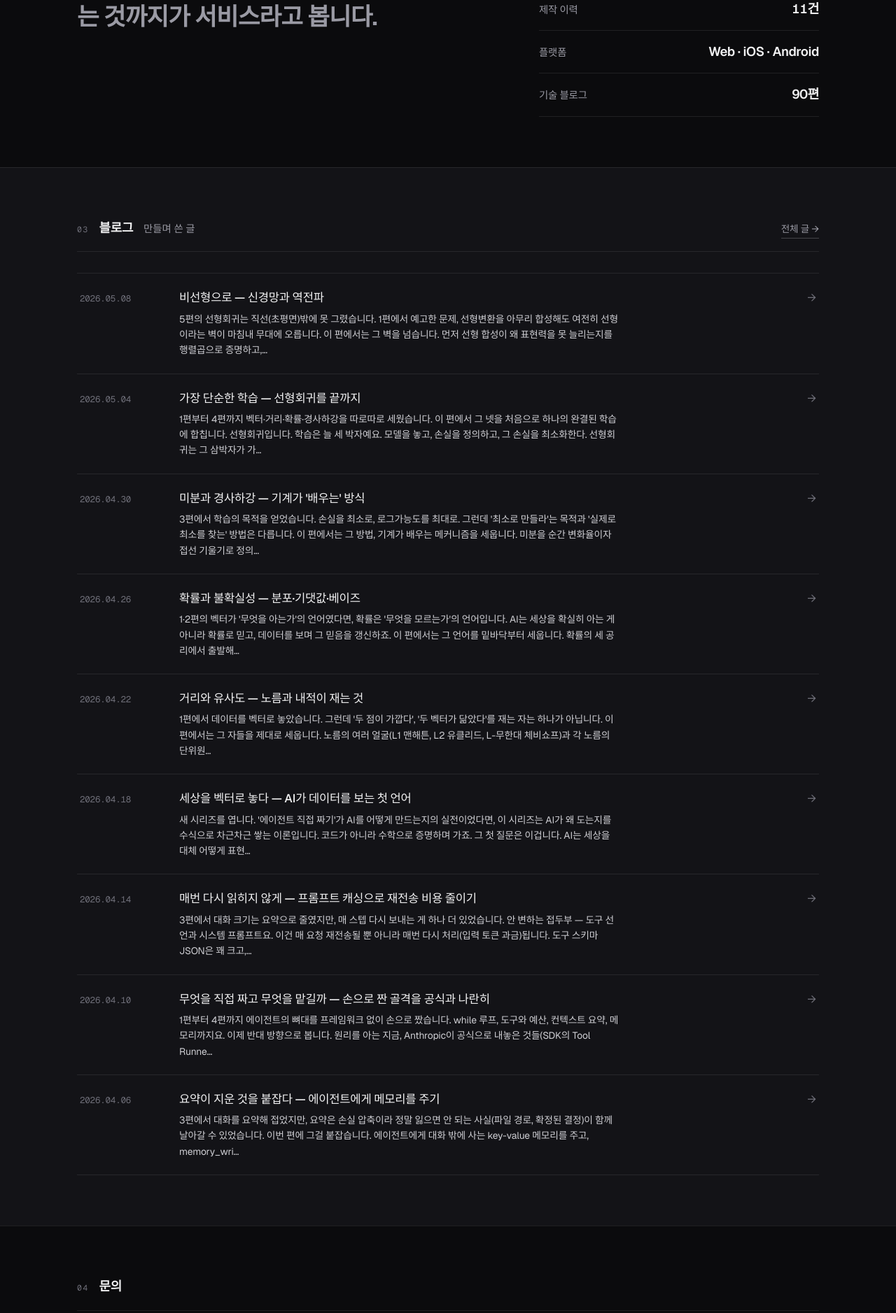
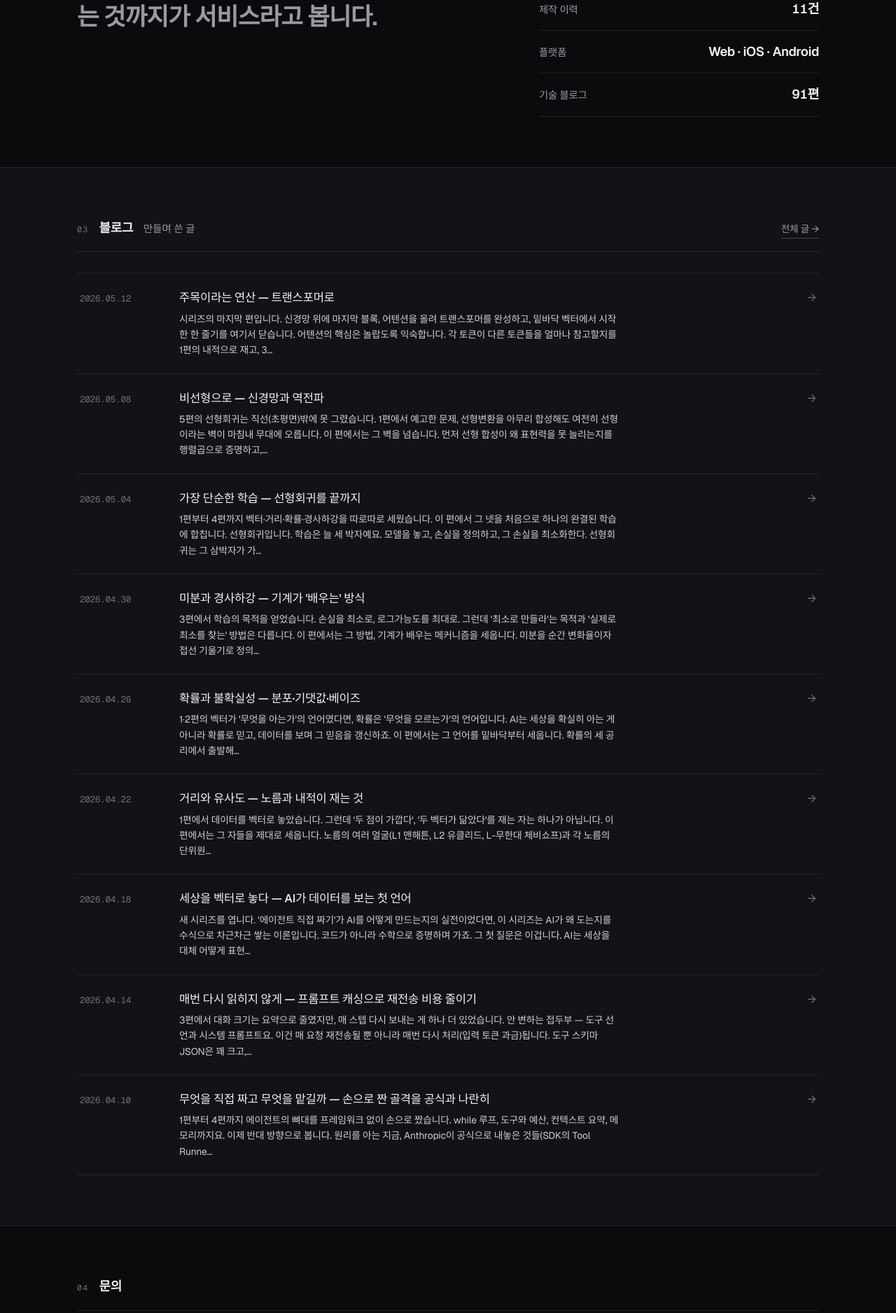
Before and after one commit to kahnco/kahnco_page, a React (Vite) app: page / in a window 1280 px wide. Shown: the part 1804-3681 px from the top of the page at 70% size. Built offline with nearby package versions, Linux system fonts and the light colour scheme.

Commit message:
feat(blog): AI 수학 시리즈 7편 — 트랜스포머 (완결)

```diff
--- a/src/data/posts.ts
+++ b/src/data/posts.ts
@@ -9,6 +9,12 @@ export interface PostMeta {
 }
 
 export const LATEST_POSTS: PostMeta[] = [
+  {
+    "slug": "ai-math-transformer",
+    "date": "2026.05.12",
+    "title": "주목이라는 연산 — 트랜스포머로",
+    "excerpt": "시리즈의 마지막 편입니다. 신경망 위에 마지막 블록, 어텐션을 올려 트랜스포머를 완성하고, 밑바닥 벡터에서 시작한 한 줄기를 여기서 닫습니다. 어텐션의 핵심은 놀랍도록 익숙합니다. 각 토큰이 다른 토큰들을 얼마나 참고할지를 1편의 내적으로 재고, 3…"
+  },
   {
     "slug": "ai-math-neural-networks",
     "date": "2026.05.08",
@@ -56,14 +62,8 @@ export const LATEST_POSTS: PostMeta[] = [
     "date": "2026.04.10",
     "title": "무엇을 직접 짜고 무엇을 맡길까 — 손으로 짠 골격을 공식과 나란히",
     "excerpt": "1편부터 4편까지 에이전트의 뼈대를 프레임워크 없이 손으로 짰습니다. while 루프, 도구와 예산, 컨텍스트 요약, 메모리까지요. 이제 반대 방향으로 봅니다. 원리를 아는 지금, Anthropic이 공식으로 내놓은 것들(SDK의 Tool Runne…"
-  },
-  {
-    "slug": "agent-from-scratch-memory",
-    "date": "2026.04.06",
-    "title": "요약이 지운 것을 붙잡다 — 에이전트에게 메모리를 주기",
-    "excerpt": "3편에서 대화를 요약해 접었지만, 요약은 손실 압축이라 정말 잃으면 안 되는 사실(파일 경로, 확정된 결정)이 함께 날아갈 수 있었습니다. 이번 편에 그걸 붙잡습니다. 에이전트에게 대화 밖에 사는 key-value 메모리를 주고, memory_wri…"
   }
 ];
 
 // 홈 figure("기술 블로그 N편")와 동기화되는 총 글 수.
-export const BLOG_POST_COUNT = 90;
+export const BLOG_POST_COUNT = 91;
```
Also changed, not shown: 2 other files (tests, documents, lock files or other folders).
